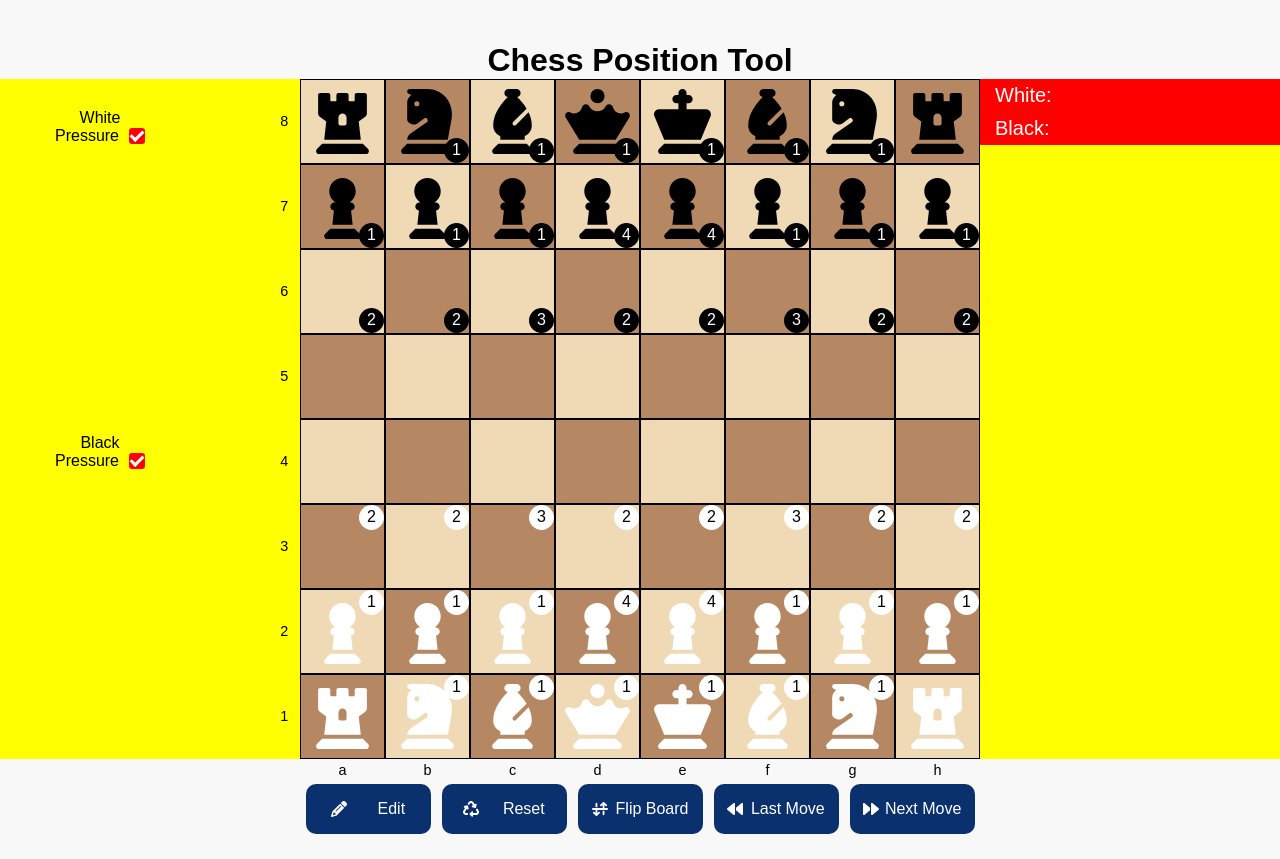
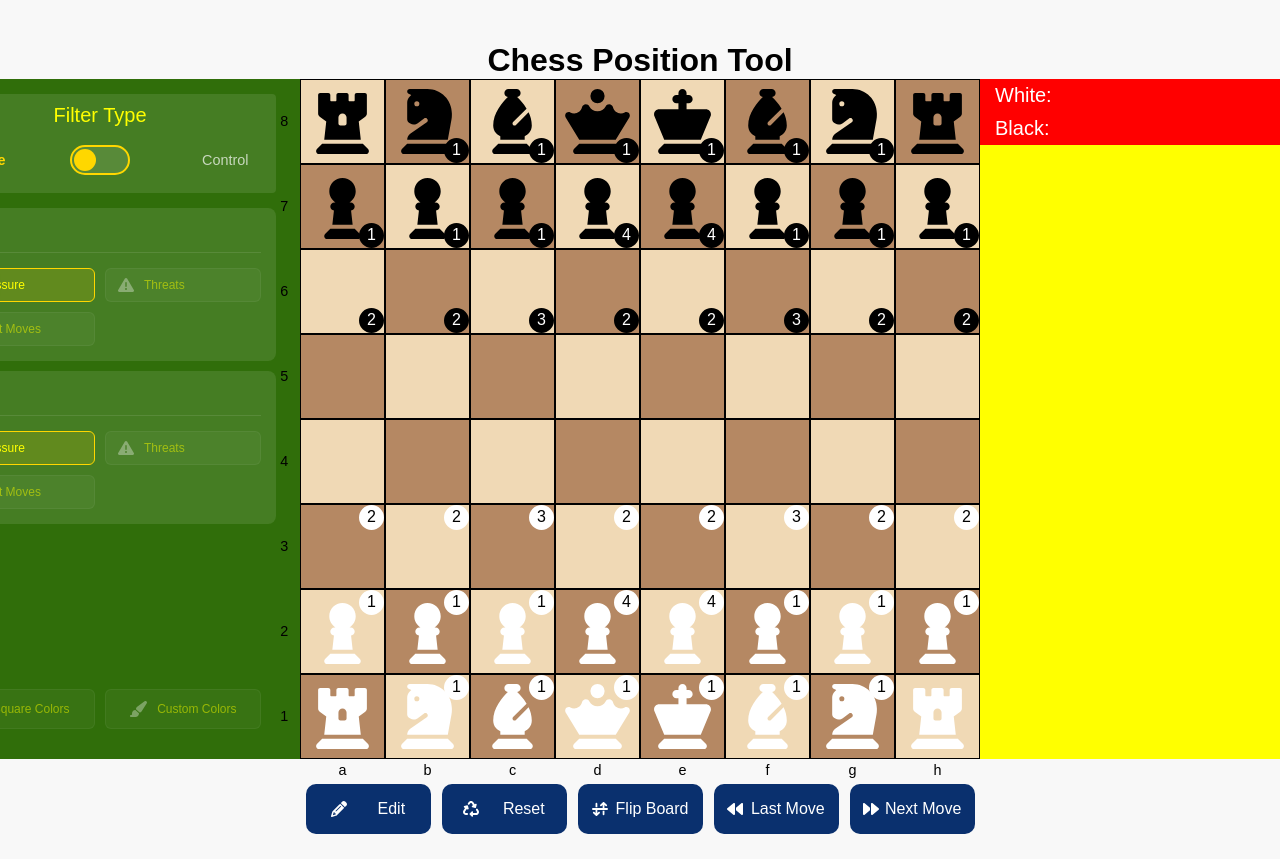
Before and after one commit to kraig-hebert/chess-position-tool, a React (Vite) app: page / in a window 1280 px wide. Shown: the top 859 px of the page. Built offline with nearby package versions, Linux system fonts and the light colour scheme.

Commit message:
reworked layout and styles for the gamefiltesr panel

```diff
--- a/src/components/gameFilters/GameFilters.jsx
+++ b/src/components/gameFilters/GameFilters.jsx
@@ -1,47 +1,108 @@
 import React from "react";
-import "./gameFiltersStyles.css";
 import { useDispatch, useSelector } from "react-redux";
 import {
   toggleFiltersByColor,
   selectFilterColors,
-  selectuppercaseFormattedFIlterType,
+  selectActiveFilterType,
 } from "../../store/slices/uiSlice";
-import FilterToggle from "./filterToggle/FilterToggle";
+import {
+  FaEyeSlash,
+  FaChessBoard,
+  FaArrowRightLong,
+  FaTriangleExclamation,
+  FaPaintbrush,
+} from "react-icons/fa6";
+import FilterTypeToggle from "./filterTypeToggle/FilterTypeToggle";
+import GameFiltersButton from "./gameFiltersButton/GameFiltersButton";
+import "./gameFiltersStyles.css";
 
 const GameFilters = () => {
   const dispatch = useDispatch();
   const filterColors = useSelector(selectFilterColors);
-  const activeFilterType = useSelector(selectuppercaseFormattedFIlterType);
+  const activeFilterType = useSelector(selectActiveFilterType);
 
-  const handleCheckboxClick = (color) => dispatch(toggleFiltersByColor(color));
+  const handleColorToggle = (color) => {
+    dispatch(toggleFiltersByColor(color));
+  };
 
   return (
     <div className="game-filters-container">
       <div className="game-filters-content">
-        <FilterToggle />
-        <div className="player-filters">
-          <div className="player-filters-title">White</div>
-          <div className="player-filters-item">
-            {activeFilterType}
-            <span
-              className={`checkbox ${
-                filterColors.white ? "checkbox-active" : ""
-              }`}
-              onClick={() => handleCheckboxClick("white")}
-            ></span>
+        <FilterTypeToggle />
+
+        {/* Color Filters Section */}
+        <div className="color-filters-section">
+          {/* White Filters */}
+          <div className="color-filter-group">
+            <div className="color-filter-header">
+              <span>White</span>
+            </div>
+            <div className="color-filter-options">
+              <GameFiltersButton
+                variant="checkbox"
+                icon={FaEyeSlash}
+                label={activeFilterType}
+                active={filterColors.white}
+                onClick={() => handleColorToggle("white")}
+              />
+              <GameFiltersButton
+                variant="checkbox"
+                icon={FaTriangleExclamation}
+                label="Threats"
+                disabled={true}
+              />
+              <GameFiltersButton
+                variant="checkbox"
+                icon={FaArrowRightLong}
+                label="Best Moves"
+                disabled={true}
+              />
+            </div>
+          </div>
+
+          {/* Black Filters */}
+          <div className="color-filter-group">
+            <div className="color-filter-header">
+              <span>Black</span>
+            </div>
+            <div className="color-filter-options">
+              <GameFiltersButton
+                variant="checkbox"
+                icon={FaEyeSlash}
+                label={activeFilterType}
+                active={filterColors.black}
+                onClick={() => handleColorToggle("black")}
+              />
+              <GameFiltersButton
+                variant="checkbox"
+                icon={FaTriangleExclamation}
+                label="Threats"
+                disabled={true}
+              />
+              <GameFiltersButton
+                variant="checkbox"
+                icon={FaArrowRightLong}
+                label="Best Moves"
+                disabled={true}
+              />
+            </div>
           </div>
         </div>
-        <div className="player-filters">
-          <div className="player-filters-title">Black</div>
-          <div className="player-filters-item">
-            {activeFilterType}
-            <span
-              className={`checkbox ${
-                filterColors.black ? "checkbox-active" : ""
-              }`}
-              onClick={() => handleCheckboxClick("black")}
-            ></span>
-          </div>
+
+        {/* Bottom Actions */}
+        <div className="filter-actions">
+          <GameFiltersButton
+            variant="action"
+            icon={FaChessBoard}
+            label="Square Colors"
+            disabled={true}
+          />
+          <GameFiltersButton
+            variant="action"
+            icon={FaPaintbrush}
+            label="Custom Colors"
+            disabled={true}
+          />
         </div>
       </div>
     </div>
--- a/src/components/gameFilters/filterToggle/FilterToggle.jsx
+++ /dev/null
@@ -1,31 +0,0 @@
-import React from "react";
-import "./filterToggleStyles.css";
-import { useDispatch, useSelector } from "react-redux";
-import {
-  toggleActiveFilterType,
-  selectActiveFilterType,
-} from "../../../store/slices/uiSlice";
-
-const FilterToggle = () => {
-  const dispatch = useDispatch();
-  const activeFilterType = useSelector(selectActiveFilterType);
-
-  const handleToggle = () => dispatch(toggleActiveFilterType());
-
-  return (
-    <div className="filter-toggle-container">
-      <div className="filter-toggle">
-        <span>Pressure</span>
-        <span>Control</span>
-        <div
-          className={`selector-thumb ${
-            activeFilterType === "pressure" ? "bottom" : "top"
-          }`}
-          onClick={handleToggle}
-        ></div>
-      </div>
-    </div>
-  );
-};
-
-export default FilterToggle;
--- /dev/null
+++ b/src/components/gameFilters/filterTypeToggle/FilterTypeToggle.jsx
@@ -0,0 +1,41 @@
+import React from "react";
+import { useDispatch, useSelector } from "react-redux";
+import {
+  selectActiveFilterType,
+  toggleActiveFilterType,
+} from "../../../store/slices/uiSlice";
+import "./filterTypeToggleStyles.css";
+
+const FilterTypeToggle = () => {
+  const dispatch = useDispatch();
+  const activeFilterType = useSelector(selectActiveFilterType);
+
+  const handleToggle = () => {
+    dispatch(toggleActiveFilterType());
+  };
+
+  return (
+    <div className="filter-type-section">
+      <div className="filter-type-header">
+        <span>Filter Type</span>
+      </div>
+      <div className="filter-type-toggle">
+        <span className={activeFilterType === "pressure" ? "active" : ""}>
+          Pressure
+        </span>
+        <div className="toggle-switch" onClick={handleToggle}>
+          <div
+            className={`toggle-slider ${
+              activeFilterType === "control" ? "active" : ""
+            }`}
+          ></div>
+        </div>
+        <span className={activeFilterType === "control" ? "active" : ""}>
+          Control
+        </span>
+      </div>
+    </div>
+  );
+};
+
+export default FilterTypeToggle;
--- /dev/null
+++ b/src/components/gameFilters/filterTypeToggle/filterTypeToggleStyles.css
@@ -0,0 +1,70 @@
+.filter-type-section {
+  display: flex;
+  width: 95%;
+  flex-direction: column;
+  gap: 10px;
+  margin-bottom: 15px;
+  padding: 10px;
+  background-color: rgba(255, 255, 255, 0.1);
+  border-radius: 4px;
+}
+
+.filter-type-header {
+  display: flex;
+  justify-content: center;
+  align-items: center;
+  width: 100%;
+  font-size: 1.1em;
+  color: #ffd700;
+}
+
+.filter-type-toggle {
+  display: flex;
+  justify-content: space-between;
+  align-items: center;
+  width: 100%;
+  padding: 8px;
+}
+
+.filter-type-toggle span {
+  font-size: 0.9em;
+  color: rgba(255, 255, 255, 0.7);
+  transition: all 0.2s ease;
+  min-width: 65px;
+  text-align: center;
+}
+
+.filter-type-toggle span.active {
+  color: #ffd700;
+  font-weight: bold;
+}
+
+.toggle-switch {
+  position: relative;
+  width: 60px;
+  height: 30px;
+  background-color: rgba(255, 255, 255, 0.1);
+  border: 2px solid #ffd700;
+  border-radius: 15px;
+  cursor: pointer;
+  transition: all 0.2s ease;
+}
+
+.toggle-switch:hover {
+  background-color: rgba(255, 255, 255, 0.2);
+}
+
+.toggle-slider {
+  position: absolute;
+  top: 2px;
+  left: 2px;
+  width: 22px;
+  height: 22px;
+  background-color: #ffd700;
+  border-radius: 50%;
+  transition: all 0.2s ease;
+}
+
+.toggle-slider.active {
+  transform: translateX(32px);
+}
--- /dev/null
+++ b/src/components/gameFilters/gameFiltersButton/GameFiltersButton.jsx
@@ -0,0 +1,24 @@
+import React from "react";
+import "./gameFiltersButtonStyles.css";
+
+const GameFiltersButton = ({
+  onClick,
+  icon: Icon,
+  label,
+  active = false,
+  variant = "default", // "default", "checkbox", "action"
+  disabled = false,
+}) => {
+  const buttonClass = `game-filters-button ${variant} ${
+    active ? "active" : ""
+  } ${disabled ? "disabled" : ""}`;
+
+  return (
+    <button className={buttonClass} onClick={onClick} disabled={disabled}>
+      {Icon && <Icon className="button-icon" />}
+      {label && <span className="button-label">{label}</span>}
+    </button>
+  );
+};
+
+export default GameFiltersButton;
--- /dev/null
+++ b/src/components/gameFilters/gameFiltersButton/gameFiltersButtonStyles.css
@@ -0,0 +1,72 @@
+.game-filters-button {
+  display: flex;
+  align-items: center;
+  gap: 10px;
+  border-radius: 6px;
+  cursor: pointer;
+  transition: all 0.2s ease;
+  border: 1px solid rgba(255, 255, 255, 0.1);
+  background-color: rgba(255, 255, 255, 0.08);
+  color: rgba(255, 255, 255, 0.7);
+}
+
+/* Default variant */
+.game-filters-button.default {
+  padding: 8px 12px;
+}
+
+/* Checkbox variant */
+.game-filters-button.checkbox {
+  padding: 8px 12px;
+  width: 100%;
+}
+
+/* Action variant */
+.game-filters-button.action {
+  justify-content: center;
+  height: 40px;
+  padding: 0 20px;
+  flex: 1;
+  max-width: 160px;
+}
+
+/* Hover states */
+.game-filters-button:hover:not(.disabled) {
+  background-color: rgba(255, 255, 255, 0.12);
+  border-color: rgba(255, 255, 255, 0.2);
+  color: #ffd700;
+}
+
+/* Active states */
+.game-filters-button.active {
+  background-color: rgba(255, 215, 0, 0.15);
+  border-color: #ffd700;
+  color: #ffd700;
+}
+
+.game-filters-button.active .button-icon {
+  color: #ffd700;
+}
+
+/* Icon styles */
+.game-filters-button .button-icon {
+  width: 16px;
+  height: 16px;
+}
+
+.game-filters-button.action .button-icon {
+  width: 18px;
+  height: 18px;
+}
+
+/* Label styles */
+.game-filters-button .button-label {
+  font-size: 0.9em;
+  white-space: nowrap;
+}
+
+/* Disabled state */
+.game-filters-button.disabled {
+  opacity: 0.5;
+  cursor: not-allowed;
+}
--- a/src/components/gameFilters/gameFiltersStyles.css
+++ b/src/components/gameFilters/gameFiltersStyles.css
@@ -5,7 +5,7 @@
   height: 100%;
   right: 100%;
   top: 0;
-  background-color: yellow;
+  background-color: rgb(48, 110, 10); /* Dark green theme */
 }
 
 .game-filters-content {
@@ -17,59 +17,130 @@
   justify-content: flex-start;
   align-items: center;
   padding: 15px;
+  color: #ffd700; /* Gold text color */
 }
 
-.player-filters {
+/* Color Filters Section */
+.color-filters-section {
   display: flex;
-  width: 100%;
-  height: 100%;
+  width: 95%;
   flex-direction: column;
-  justify-content: flex-start;
-  align-items: center;
-  padding: 15px;
+  gap: 10px;
+  margin-bottom: 15px;
 }
 
-.player-filters:first-of-type {
-  border-bottom: 2px solid black;
+.color-filter-group {
+  display: flex;
+  flex-direction: column;
+  padding: 15px;
+  background-color: rgba(255, 255, 255, 0.1);
+  border-radius: 8px;
 }
 
-.player-filters-title {
-  display: flex;
-  justify-content: flex-start;
-  align-items: center;
-}
-
-.player-filters-item {
+.color-filter-header {
   display: flex;
   justify-content: space-between;
   align-items: center;
+  margin-bottom: 15px;
+  padding-bottom: 8px;
+  border-bottom: 1px solid rgba(255, 255, 255, 0.1);
 }
 
-.checkbox {
-  position: relative;
-  height: 16px;
-  width: 16px;
-  border-radius: 3px;
-  transition: 0.3s;
-  cursor: pointer;
-  margin-left: 10px;
-  background-color: red;
+.color-filter-header span {
+  font-size: 1.1em;
+  font-weight: bold;
+  color: #ffd700;
 }
 
-.checkbox::after {
-  content: "";
-  display: block;
-  position: absolute;
-  left: 4px;
-  width: 5px;
-  height: 10px;
-  border: solid #fff;
-  border-width: 0 3px 3px 0;
-  transform: rotate(45deg);
-  opacity: 0;
-  transition: opacity 0.2s ease;
+.color-filter-options {
+  display: grid;
+  grid-template-columns: repeat(2, 1fr);
+  gap: 10px;
 }
 
-.checkbox.checkbox-active:after {
-  opacity: 1;
+.filter-checkbox {
+  display: flex;
+  align-items: center;
+  gap: 10px;
+  padding: 8px 12px;
+  background-color: rgba(255, 255, 255, 0.08);
+  border-radius: 6px;
+  border: 1px solid rgba(255, 255, 255, 0.1);
+  cursor: pointer;
+  transition: all 0.2s ease;
 }
+
+.filter-checkbox:hover {
+  background-color: rgba(255, 255, 255, 0.12);
+  border-color: rgba(255, 255, 255, 0.2);
+}
+
+.filter-checkbox.active {
+  background-color: rgba(255, 215, 0, 0.15);
+  border-color: #ffd700;
+}
+
+.filter-checkbox svg {
+  width: 16px;
+  height: 16px;
+  color: rgba(255, 255, 255, 0.7);
+  transition: all 0.2s ease;
+}
+
+.filter-checkbox.active svg {
+  color: #ffd700;
+}
+
+.filter-checkbox span {
+  font-size: 0.9em;
+  color: rgba(255, 255, 255, 0.7);
+  transition: all 0.2s ease;
+}
+
+.filter-checkbox.active span {
+  color: #ffd700;
+  font-weight: 500;
+}
+
+/* Bottom Actions */
+.filter-actions {
+  display: flex;
+  width: 95%;
+  justify-content: space-around;
+  margin-top: auto;
+  padding: 15px;
+  gap: 10px;
+}
+
+.filter-action-button {
+  display: flex;
+  justify-content: center;
+  align-items: center;
+  gap: 8px;
+  height: 40px;
+  padding: 0 20px;
+  border-radius: 8px;
+  border: 1px solid rgba(255, 255, 255, 0.1);
+  background-color: rgba(255, 255, 255, 0.08);
+  color: rgba(255, 255, 255, 0.7);
+  cursor: pointer;
+  transition: all 0.2s ease;
+  flex: 1;
+  max-width: 160px;
+}
+
+.filter-action-button:hover {
+  background-color: rgba(255, 255, 255, 0.12);
+  border-color: rgba(255, 255, 255, 0.2);
+  color: #ffd700;
+}
+
+.filter-action-button svg {
+  width: 18px;
+  height: 18px;
+}
+
+.filter-action-button span {
+  font-size: 0.9em;
+  white-space: nowrap;
+}
```
Also changed, not shown: src/components/gameFilters/filterToggle/filterToggleStyles.css (deleted, +0 -48 lines).
